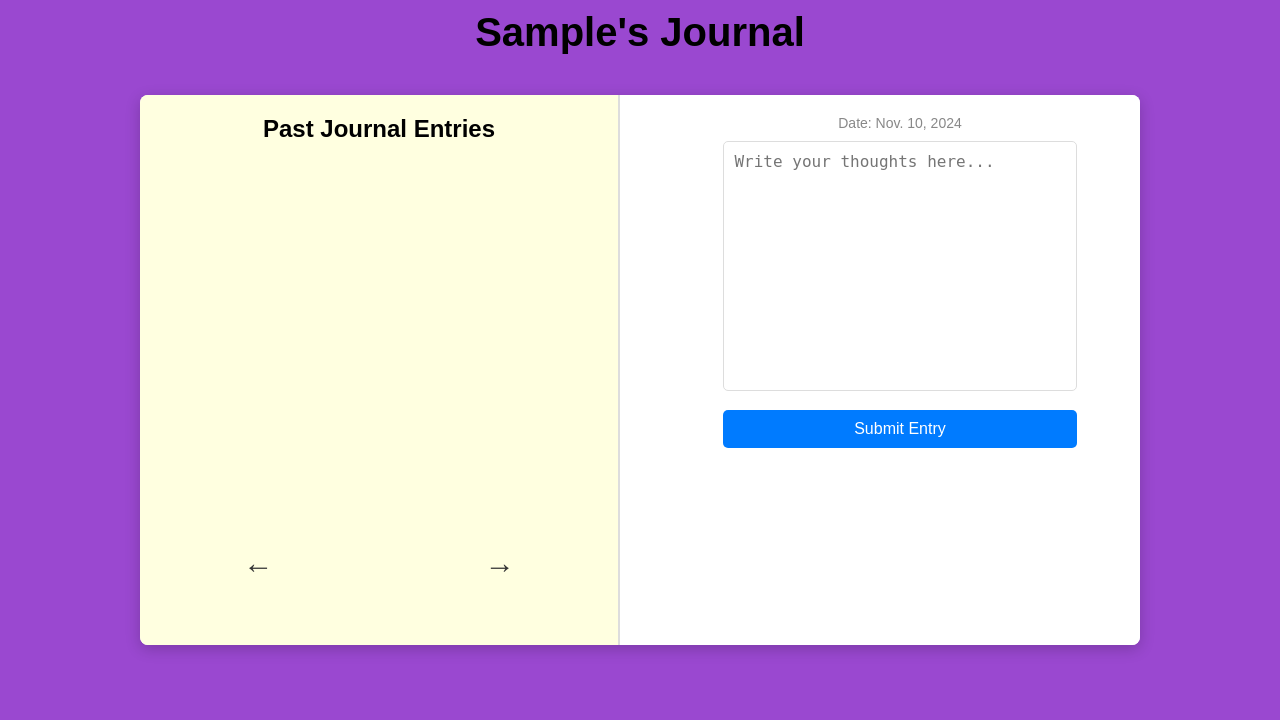
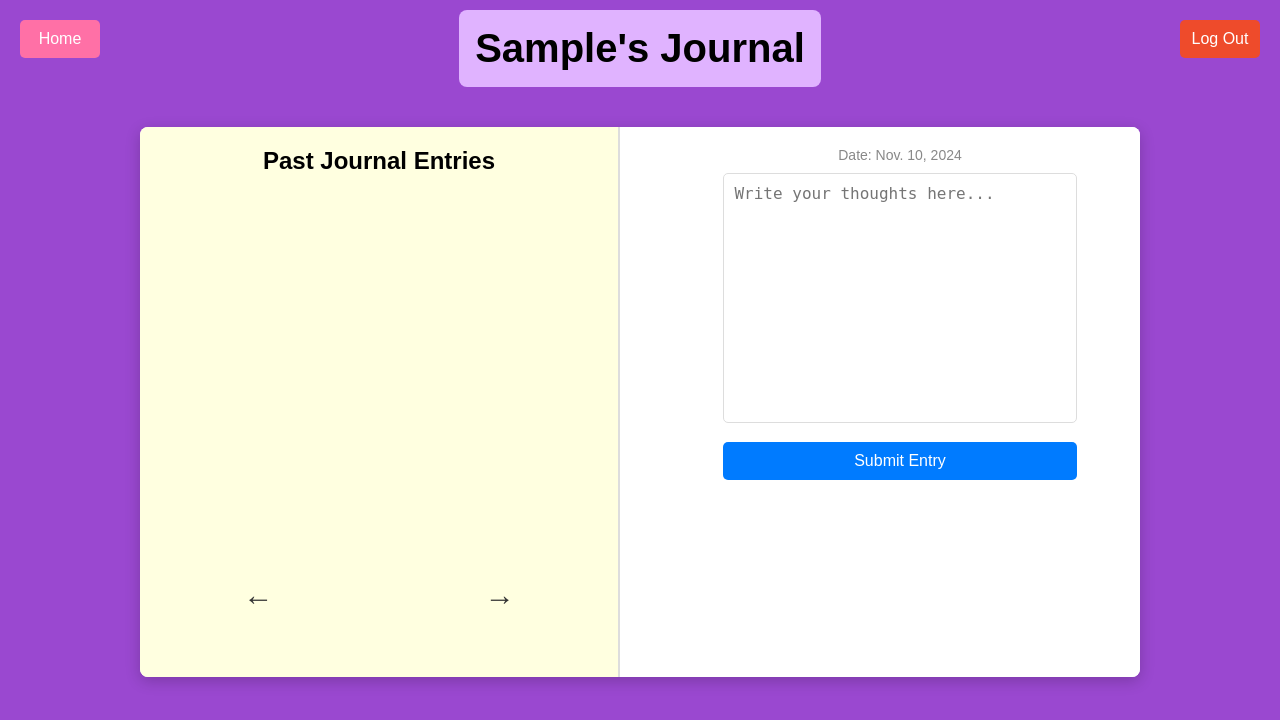
Before and after one commit to PatrickC05/hackprinceton24, a Django app: page /journal/ in a window 1280 px wide. Shown: the top 720 px of the page. Run offline with Django 5.2, Linux system fonts and the light colour scheme; the visitor is signed in with stand-in values (Sample User, id 1); data that the repository does not hold is empty.

Commit message:
some more updates

```diff
--- a/main/static/css/journal.css
+++ b/main/static/css/journal.css
@@ -21,6 +21,9 @@
 .arrow-button:hover {
     color: #4CAF50;  /* Green color on hover */
 }
+
+
+
 
 /* Hide the divs by default */
 .previous-entry {
--- a/main/static/css/style.css
+++ b/main/static/css/style.css
@@ -3,6 +3,12 @@
     margin: 0;
     padding: 0;
     box-sizing: border-box;
+}
+
+.title {
+    background-color: #e0b3ff;
+    padding: 16px;
+    border-radius: 8px;
 }
 
 body {
--- a/main/templates/journal.html
+++ b/main/templates/journal.html
@@ -11,6 +11,12 @@
 </head>
 <body>
     <div class="title">{{ user.first_name }}'s Journal</div>
+    <form action="{% url 'index' %}">
+        <button type="submit" class="home-button">Home</button>
+    </form>
+    <form action="{% url 'logout' %}">
+        <button type="logout" class="logout-button">Log Out</button>
+    </form>
     <div class="book-container">
         <!-- Left Page: Previous Experiences -->
         <div class="book-page left-page">
--- a/main/templates/therapy.html
+++ b/main/templates/therapy.html
@@ -12,6 +12,9 @@
 <div class="container">
     <form action="{% url 'index' %}">
         <button type="submit" class="home-button">Home</button>
+    </form>
+    <form action="{% url 'logout' %}">
+        <button type="logout" class="logout-button">Log Out</button>
     </form>
     <div class="title">{{ user.first_name }}'s {{ today }} Session</div>
     <div class="sliders">
--- a/main/views.py
+++ b/main/views.py
@@ -17,7 +17,7 @@ def index(request):
         count = goalstoday.count()
         goalscompleted = goalstoday.filter(completed=True).count()
         lasttherapy = Therapy.objects.filter(user=request.user).order_by('-date').first()
-        journal = Journal.objects.filter(user=request.user).order_by('-date').all()
+        journal = Journal.objects.filter(user=request.user).filter(date__lt=datetime.date.today()).order_by('-date')
         return render(request, 'index.html', {'goalstoday': goalstoday, 'count': count, 'goalscompleted': goalscompleted, 'lasttherapy': lasttherapy, 'journal': journal})
     return render(request, 'index.html')
 
```
Also changed, not shown: main/templates/goals.html (+5 -3 lines), main/templates/index.html (+5 -4 lines).
